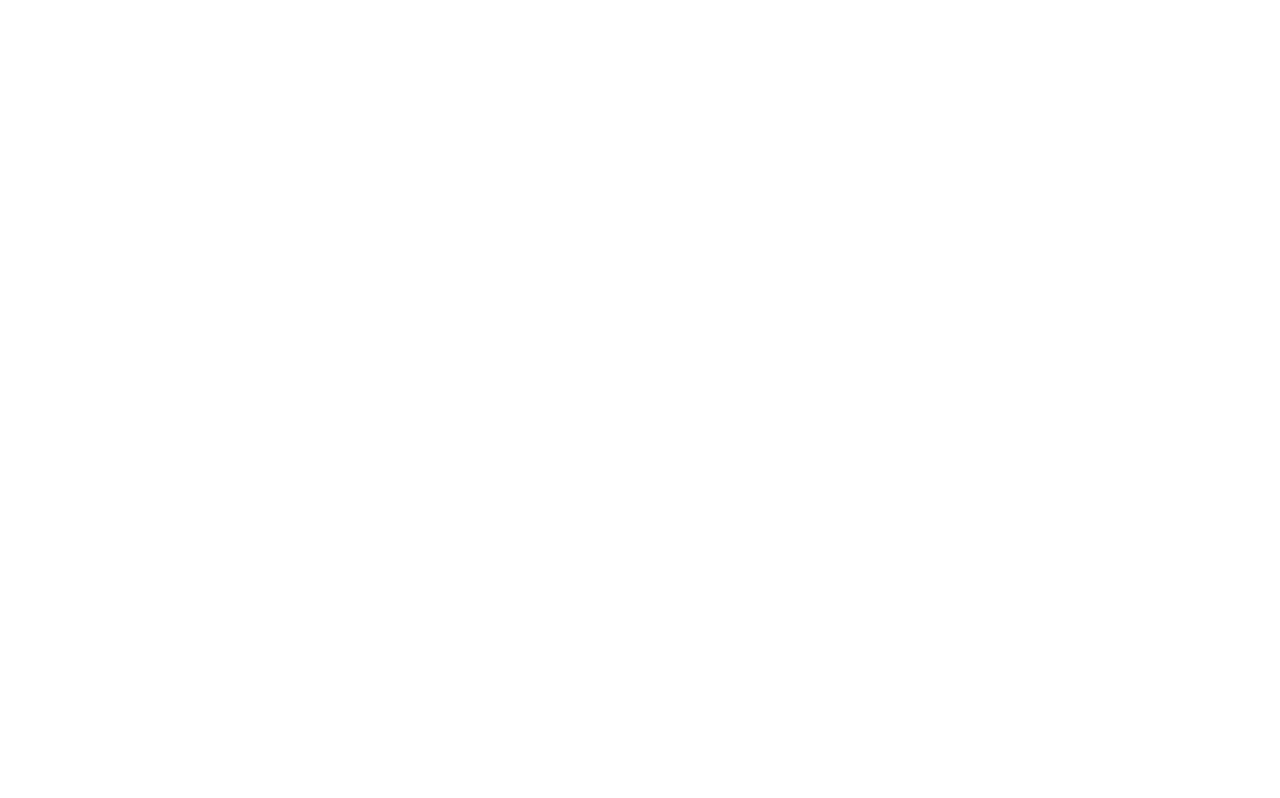
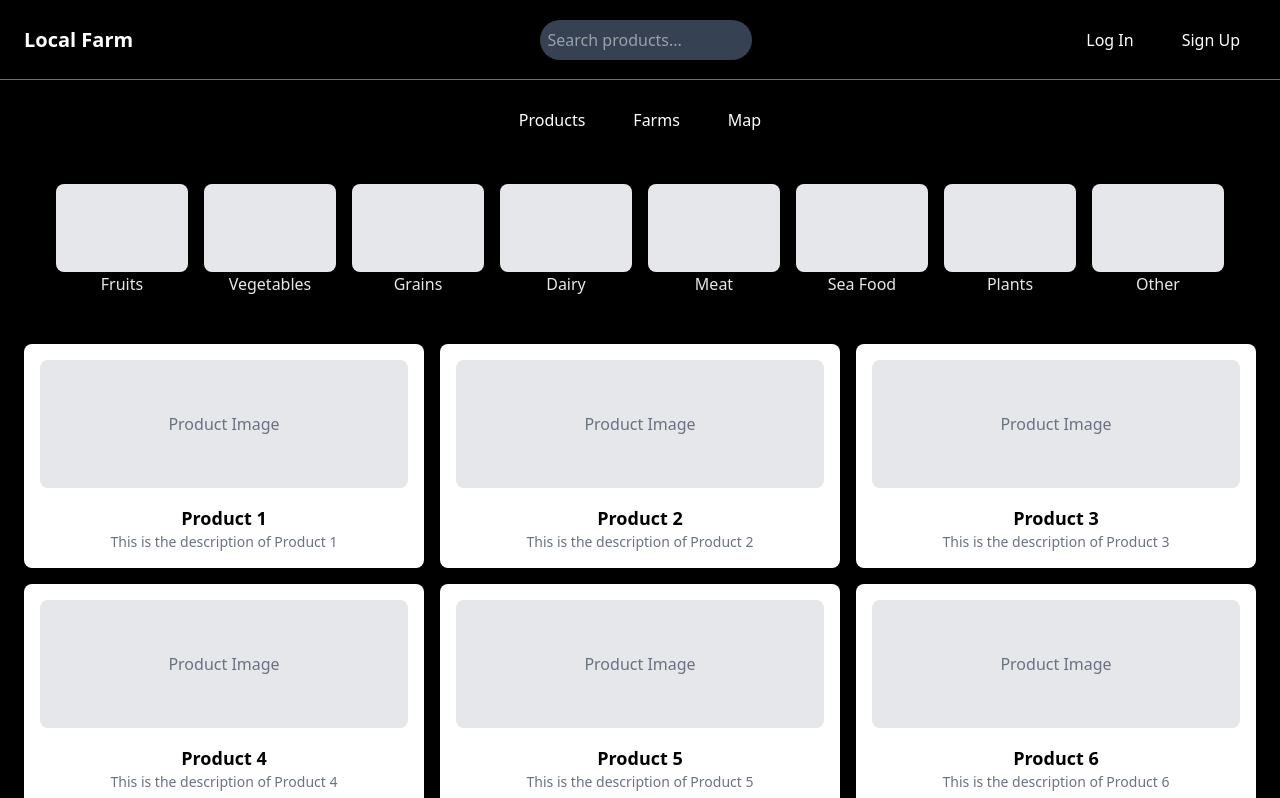
Before and after one commit to borisalibeja/SuperFarm-FrontEnd, a React (Vite) app: page /products in a window 1280 px wide. Before the commit this address had no page. Shown: the top 798 px of the page. Built offline with nearby package versions, Linux system fonts and the light colour scheme.

Commit message:
New components added

```diff
--- a/package.json
+++ b/package.json
@@ -16,7 +16,8 @@
     "lucide-react": "^0.485.0",
     "react": "^19.0.0",
     "react-dom": "^19.0.0",
-    "react-router-dom": "^7.4.1"
+    "react-icons": "^5.5.0",
+    "react-router-dom": "^7.5.0"
   },
   "devDependencies": {
     "@eslint/js": "^9.21.0",
--- a/src/App.tsx
+++ b/src/App.tsx
@@ -1,12 +1,18 @@
 import { BrowserRouter as Router, Routes, Route } from "react-router-dom";
-import Home from "./pages/Home";
+import Home from "./pages/Products";
 import React from "react";
+import Products from "./pages/Products";
+import Farms from "./pages/Farms";
+import Map from "./pages/Map";
 
 const App: React.FC = () => {
   return (
     <Router>
       <Routes>
         <Route path="/" element={<Home />} />
+        <Route path="/products" element={<Products />} />
+        <Route path="/farms" element={<Farms />} />
+        <Route path="/map" element={<Map />} />
       </Routes>
     </Router>
   );
--- a/src/components/AuthPopup.tsx
+++ b/src/components/AuthPopup.tsx
@@ -60,22 +60,22 @@
   };
 
   return (
-    <div className="absolute top-1/2 left-1/2 transform -translate-x-1/2 -translate-y-1/2 bg-white p-6 w-[450px] border rounded shadow-md z-50">
-      <h2 className="text-xl font-bold mb-4">{isLogin ? "Log In" : "Sign Up"}</h2>
+    <div className="absolute top-1/2 left-1/2 transform -translate-x-1/2 -translate-y-1/2 bg-gray-900 p-6 w-[400px] border rounded-2xl shadow-md z-50">
+      <h2 className="text-xl text-white flex justify-center items-center font-bold mb-4">{isLogin ? "Log In" : "Sign Up"}</h2>
 
       <input
         type="text"
         placeholder="Username"
         value={username}
         onChange={(e) => setUsername(e.target.value)}
-        className="w-full mb-2 p-2 border rounded"
+        className="w-full mb-2 p-2 border text-white rounded-lg"
       />
       <input
         type="password"
         placeholder="Password"
         value={password}
         onChange={(e) => setPassword(e.target.value)}
-        className="w-full mb-4 p-2 border rounded"
+        className="w-full mb-4 p-2 border rounded-lg text-white"
       />
 
       {!isLogin && (
@@ -84,12 +84,12 @@
           placeholder="Repeat Password"
           value={repeatPassword}
           onChange={(e) => setRepeatPassword(e.target.value)}
-          className="w-full mb-4 p-2 border rounded"
+          className="w-full mb-4 p-2 text-white border rounded-lg"
         />
       )}
 
       <button
-        className="bg-green-500 text-white px-4 py-2 cursor-pointer rounded w-full"
+        className="bg-blue-500 text-white px-4 py-2 cursor-pointer rounded w-full"
         onClick={isLogin ? handleLogin : handleRegister}
       >
         {isLogin ? "Log In" : "Register"}
@@ -97,7 +97,7 @@
 
       <button
         onClick={onClose}
-        className="absolute top-2 right-2 text-gray-500 hover:text-gray-800 cursor-pointer text-sm"
+        className="absolute top-3 right-3 p-2  rounded-full bg-gray-700 cursor-pointer hover:bg-black  text-m"
       >
         ✖
       </button>
--- /dev/null
+++ b/src/components/FarmCatalog.tsx
@@ -0,0 +1,37 @@
+import React from "react";
+
+interface Product {
+  id: number;
+  title: string;
+  description: string;
+}
+
+const farms: Product[] = Array.from({ length: 30 }, (_, i) => ({
+  id: i + 1,
+  title: `Farm ${i + 1}`,
+  description: `This is the description of Farm ${i + 1}`,
+}));
+
+const FarmCatalog: React.FC = () => {
+  return (
+    <div className="grid grid-cols-1 sm:grid-cols-2 lg:grid-cols-3 gap-4 p-6">
+      {farms.map((farm) => (
+        <div
+          key={farm.id}
+          className="bg-white shadow-md rounded-lg p-4 flex flex-col justify-between cursor-pointer hover:scale-102 transition-transform duration-300"
+        >
+          <div className="h-32 bg-gray-200 rounded-lg flex items-center justify-center">
+            {/* Placeholder for product image */}
+            <p className="text-gray-500">Farm Image</p>
+          </div>
+          <div className="mt-4 text-center">
+            <p className="text-lg font-semibold">{farm.title}</p>
+            <p className="text-sm text-gray-500">{farm.description}</p>
+          </div>
+        </div>
+      ))}
+    </div>
+  );
+};
+
+export default FarmCatalog;
--- /dev/null
+++ b/src/components/ProductCatalog.tsx
@@ -0,0 +1,37 @@
+import React from "react";
+
+interface Product {
+  id: number;
+  title: string;
+  description: string;
+}
+
+const products: Product[] = Array.from({ length: 30 }, (_, i) => ({
+  id: i + 1,
+  title: `Product ${i + 1}`,
+  description: `This is the description of Product ${i + 1}`,
+}));
+
+const ProductCatalog: React.FC = () => {
+  return (
+    <div className="grid grid-cols-1 sm:grid-cols-2 lg:grid-cols-3 gap-4 p-6">
+      {products.map((product) => (
+        <div
+          key={product.id}
+          className="bg-white shadow-md rounded-lg p-4  flex flex-col justify-between cursor-pointer hover:scale-102 transition-transform duration-300"
+        >
+          <div className="h-32 bg-gray-200 rounded-lg flex items-center justify-center">
+            {/* Placeholder for product image */}
+            <p className="text-gray-500">Product Image</p>
+          </div>
+          <div className="mt-4 text-center">
+            <p className="text-lg font-semibold">{product.title}</p>
+            <p className="text-sm text-gray-500">{product.description}</p>
+          </div>
+        </div>
+      ))}
+    </div>
+  );
+};
+
+export default ProductCatalog;
--- a/src/layouts/MainLayout.tsx
+++ b/src/layouts/MainLayout.tsx
@@ -1,4 +1,5 @@
 import React, { ReactNode } from "react";
+import { Link } from "react-router-dom"; // Import Link
 import { FaShoppingCart } from "react-icons/fa";
 import ProfileDropdown from "../components/ProfileDropdown";
 
@@ -8,50 +9,52 @@
   onSignupClick: () => void;
   isAuthenticated: boolean;
   onLogoutClick: () => void;
+  isPopupActive?: boolean;
 }
 
-const MainLayout: React.FC<Props> = ({   children,
+const MainLayout: React.FC<Props> = ({children,
   isAuthenticated,
   onLoginClick,
   onSignupClick,
-  onLogoutClick, }) => {
+  onLogoutClick,
+  isPopupActive = false }) => {
   return (
-    <div className="flex flex-col min-h-screen">
+    <div className={`flex flex-col flex-wrap min-h-screen ${isPopupActive ? "filter blur-sm" : ""}`}>
       {/* Header */}
-      <header className="h-[10vh] bg-gray-300 flex items-center justify-between px-6 shadow">
+      <header className="h-[10vh] bg-black flex-wrap  flex items-center justify-between px-6 shadow  border-b-[0.5px] border-gray-500">
         {/* Left: App Name */}
-        <div className="text-xl font-bold">Local Farm</div>
+        <div className="text-xl text-white font-bold">Local Farm</div>
 
         {/* Middle: Search Bar */}
-        <div className="flex-1 flex justify-center">
+        <div className="flex-1 flex justify-center pl-22 text-white ">
           <input
             type="text"
             placeholder="Search products..."
-            className="w-1/2 p-2 rounded border"
+            className="w-1/4 p-2 rounded-full bg-gray-700 flex-wrap "
           />
         </div>
 
         {/* Right: Auth/Profile and Cart */}
-        <div className="flex gap-4 items-center">
+        <div className="flex gap-4 flex-wrap items-center">
           {isAuthenticated ? (
             <>
               {/* Profile Icon with Dropdown */}
               <ProfileDropdown onLogoutClick={onLogoutClick} />
 
               {/* Shopping Cart Icon */}
-              <FaShoppingCart size={24} className="cursor-pointer" />
+              <FaShoppingCart size={24} className="cursor-pointer bg-white" />
             </>
           ) : (
             <>
               {/* Log In and Sign Up Buttons */}
               <button
-                className="text-black px-4 py-1 rounded cursor-pointer hover:underline"
+                className="text-white px-4 py-1 rounded-full cursor-pointer hover:bg-gray-700"
                 onClick={onLoginClick}
               >
                 Log In
               </button>
               <button
-                className="text-black px-4 py-1 rounded cursor-pointer hover:underline"
+                className="text-white px-4 py-1 rounded-full cursor-pointer hover:bg-gray-700"
                 onClick={onSignupClick}
               >
                 Sign Up
@@ -62,10 +65,23 @@
       </header>
 
       {/* Main Content */}
-      <main className="flex-1 p-6 bg-gray-100">{children}</main>
+      <main className="flex-1 flex-wrap bg-black">
+        <div className="w-full flex h-[10vh] bg-black  flex-wrap items-center justify-center">
+          <div className="px-4 py-2 flex bg-black  text-white rounded-full mx-2 cursor-pointer hover:bg-gray-700">
+            <Link to="/products">Products </Link>
+          </div>
+          <div className="px-4 py-2 flex bg-black text-white rounded-full mx-2 cursor-pointer hover:bg-gray-700">
+            <Link to="/farms">Farms </Link>
+          </div>
+          <div className="px-4 py-2 flex bg-black text-white rounded-full mx-2 cursor-pointer hover:bg-gray-700">
+            <Link to="/map">Map </Link>
+          </div>
+        </div>
+        {children}
+      </main>
 
       {/* Footer */}
-      <footer className="h-[10vh] bg-gray-200 text-center text-sm p-4 text-gray-600">
+      <footer className="h-[10vh] bg-gray-800 text-center text-sm p-4 text-white">
         <p>© 2025 Local Farm. All rights reserved.</p>
         <p>Contact: localfarm@example.com</p>
       </footer>
--- /dev/null
+++ b/src/pages/Map.tsx
@@ -0,0 +1,61 @@
+import { useState, useEffect } from "react";
+import AuthPopup from "../components/AuthPopup";
+import MainLayout from "../layouts/MainLayout";
+
+const Map: React.FC = () => {
+  const [authMode, setAuthMode] = useState<"login" | "signup" | null>(null);
+  const [isAuthenticated, setIsAuthenticated] = useState(false);
+
+    useEffect(() => {
+    const token = localStorage.getItem("accessToken");
+    setIsAuthenticated(!!token); // Set to true if token exists
+  }, []);
+
+  const handleLogin = () => {
+    setAuthMode("login");
+  };
+
+  const handleSignup = () => {
+    setAuthMode("signup");
+  };
+
+  const handleLogout = () => {
+    // Clear the authentication tokens and update state
+    localStorage.removeItem("accessToken");
+    localStorage.removeItem("refreshToken");
+    setIsAuthenticated(false);
+  };
+
+  const handleAuthSuccess = () => {
+    // Called after login or signup is successful
+    setAuthMode(null); // Close the popup
+    setIsAuthenticated(true); // Update the authentication state
+    // Example: Store tokens in localStorage for session management
+    localStorage.setItem("accessToken", "dummyAccessToken");
+    localStorage.setItem("refreshToken", "dummyRefreshToken");
+  };
+
+  return (
+    <>
+      <MainLayout
+        isAuthenticated={isAuthenticated}
+        onLoginClick={handleLogin}
+        onSignupClick={handleSignup}
+        onLogoutClick={handleLogout}
+      >
+
+        {/* Page-specific content goes here */}
+        <div className="w-full flex h-[20vh] bg-black  flex-wrap items-center justify-center">
+
+        </div>
+        {/* Product Catalog */}
+      </MainLayout>
+
+      {authMode && (
+        <AuthPopup mode={authMode} onClose={() => setAuthMode(null)} onSuccess={handleAuthSuccess}/>
+      )}
+    </>
+  );
+};
+
+export default Map;
--- /dev/null
+++ b/src/pages/Products.tsx
@@ -0,0 +1,95 @@
+import { useState, useEffect } from "react";
+import AuthPopup from "../components/AuthPopup";
+import MainLayout from "../layouts/MainLayout";
+import ProductCatalog from "../components/ProductCatalog";
+
+const Products: React.FC = () => {
+  const [authMode, setAuthMode] = useState<"login" | "signup" | null>(null);
+  const [isAuthenticated, setIsAuthenticated] = useState(false);
+
+    useEffect(() => {
+    const token = localStorage.getItem("accessToken");
+    setIsAuthenticated(!!token); // Set to true if token exists
+  }, []);
+
+  const handleLogin = () => {
+    setAuthMode("login");
+  };
+
+  const handleSignup = () => {
+    setAuthMode("signup");
+  };
+
+  const handleLogout = () => {
+    // Clear the authentication tokens and update state
+    localStorage.removeItem("accessToken");
+    localStorage.removeItem("refreshToken");
+    setIsAuthenticated(false);
+  };
+
+  const handleAuthSuccess = () => {
+    // Called after login or signup is successful
+    setAuthMode(null); // Close the popup
+    setIsAuthenticated(true); // Update the authentication state
+    // Example: Store tokens in localStorage for session management
+    localStorage.setItem("accessToken", "dummyAccessToken");
+    localStorage.setItem("refreshToken", "dummyRefreshToken");
+  };
+
+  return (
+    <>
+      <MainLayout
+        isAuthenticated={isAuthenticated}
+        onLoginClick={handleLogin}
+        onSignupClick={handleSignup}
+        onLogoutClick={handleLogout}
+        isPopupActive={!!authMode}
+      >
+
+        {/* Page-specific content goes here */}
+        <div className="w-full flex h-[20vh] bg-black  flex-wrap items-center justify-center">
+          <div className="flex flex-col p-2 items-center cursor-pointer">
+            <div className="w-33 h-22 bg-gray-200 flex items-center justify-center rounded-lg overflow-hidden transition-transform duration-300 hover:-translate-y-1"></div>
+            <p className=" text-gray-200">Fruits</p>
+          </div>
+          <div className="flex flex-col p-2 items-center cursor-pointer">
+            <div className="w-33 h-22 bg-gray-200 flex items-center justify-center rounded-lg overflow-hidden transition-transform duration-300 hover:-translate-y-1"></div>
+            <p className=" text-gray-200">Vegetables</p>
+          </div>
+          <div className="flex flex-col p-2 items-center cursor-pointer">
+            <div className="w-33 h-22 bg-gray-200 flex items-center justify-center rounded-lg overflow-hidden transition-transform duration-300 hover:-translate-y-1"></div>
+            <p className=" text-gray-200">Grains</p>
+          </div>
+          <div className="flex flex-col p-2 items-center cursor-pointer">
+            <div className="w-33 h-22 bg-gray-200 flex items-center justify-center rounded-lg overflow-hidden transition-transform duration-300 hover:-translate-y-1"></div>
+            <p className=" text-gray-200">Dairy</p>
+          </div>
+          <div className="flex flex-col p-2 items-center cursor-pointer">
+            <div className="w-33 h-22 bg-gray-200 flex items-center justify-center rounded-lg overflow-hidden transition-transform duration-300 hover:-translate-y-1"></div>
+            <p className=" text-gray-200">Meat</p>
+          </div>
+          <div className="flex flex-col p-2 items-center cursor-pointer">
+            <div className="w-33 h-22 bg-gray-200 flex items-center justify-center rounded-lg overflow-hidden transition-transform duration-300 hover:-translate-y-1"></div>
+            <p className=" text-gray-200">Sea Food</p>
+          </div>
+          <div className="flex flex-col p-2 items-center cursor-pointer">
+            <div className="w-33 h-22 bg-gray-200 flex items-center justify-center rounded-lg overflow-hidden transition-transform duration-300 hover:-translate-y-1"></div>
+            <p className=" text-gray-200">Plants</p>
+          </div>
+          <div className="flex flex-col p-2 items-center cursor-pointer">
+            <div className="w-33 h-22 bg-gray-200 flex items-center justify-center rounded-lg overflow-hidden transition-transform duration-300 hover:-translate-y-1"></div>
+            <p className=" text-gray-200">Other</p>
+          </div>
+        </div>
+        {/* Product Catalog */}
+        <ProductCatalog />
+      </MainLayout>
+
+      {authMode && (
+        <AuthPopup mode={authMode} onClose={() => setAuthMode(null)} onSuccess={handleAuthSuccess}/>
+      )}
+    </>
+  );
+};
+
+export default Products;
--- a/vite.config.ts
+++ b/vite.config.ts
@@ -5,6 +5,7 @@
 // https://vite.dev/config/
 export default defineConfig({
   plugins: [react(),
-    tailwindcss()
+    tailwindcss(),
+
   ],
 })
```
Also changed, not shown: src/pages/Farms.tsx (renamed from src/pages/Home.tsx, +10 -9 lines), 1 other file (tests, documents, lock files or other folders).
